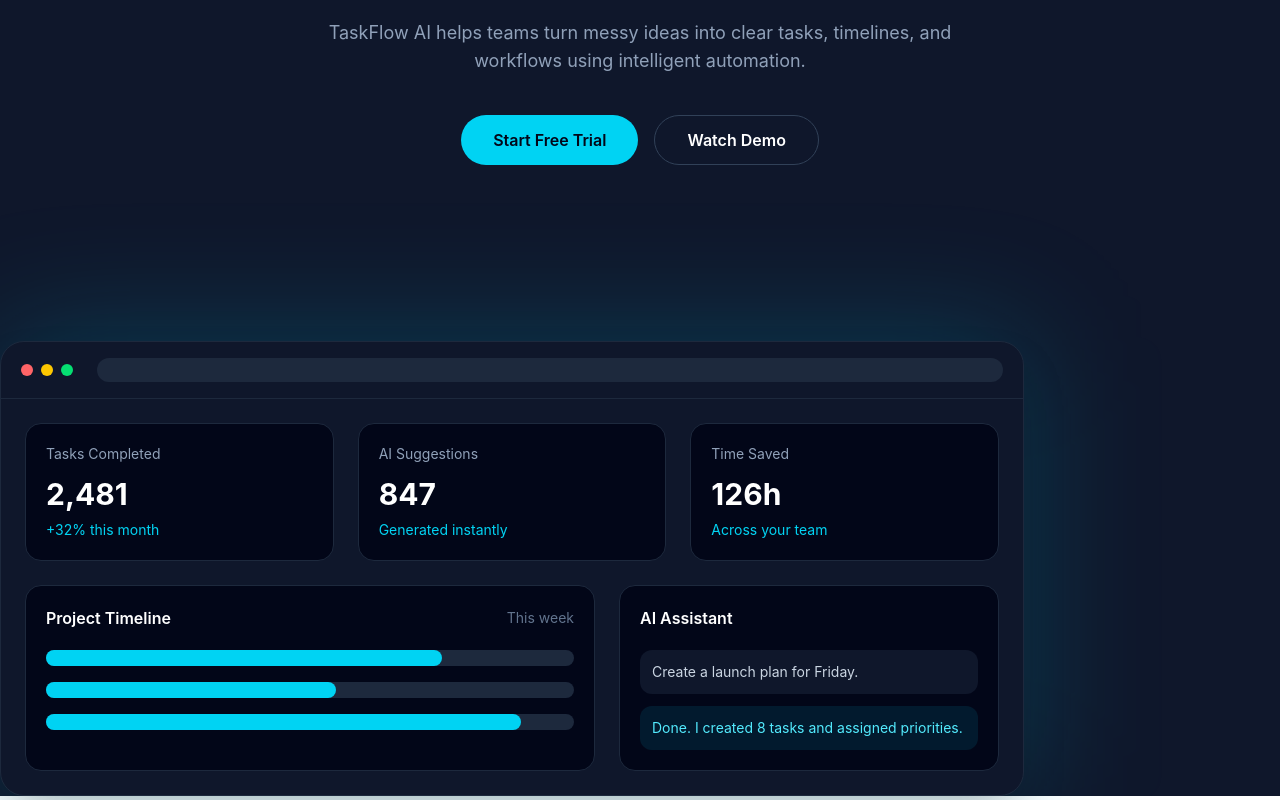
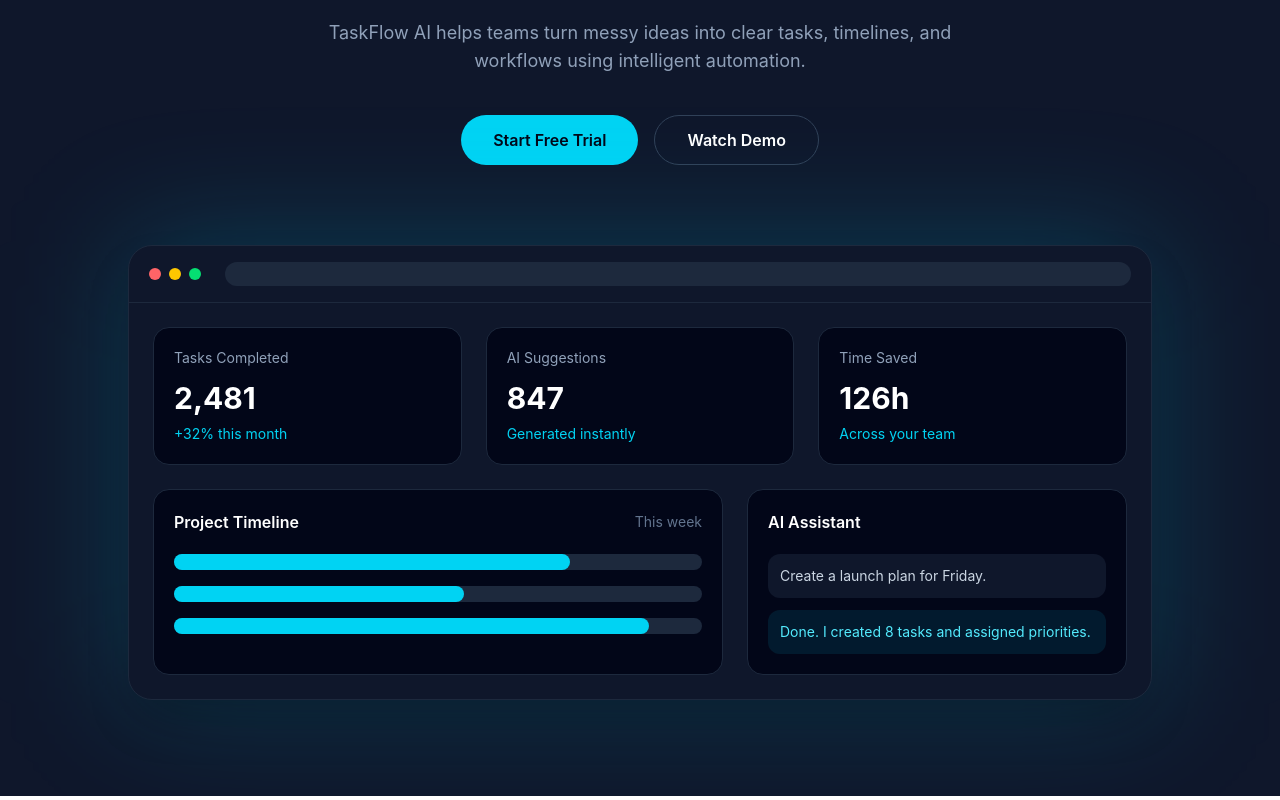
Before and after one commit to abhishekwx7/taskflowAI, a React (Vite) app: page / in a window 1280 px wide. Shown: the part 423-1223 px from the top of the page. Built offline with nearby package versions, Linux system fonts and the light colour scheme.

Commit message:
dashboard added in hero.jsx

```diff
--- a/src/App.jsx
+++ b/src/App.jsx
@@ -7,7 +7,6 @@
     <main className="min-h-screen bg-slate-900 text-white">
       <Navbar />
       <Hero />
-      <HeroDashBoard />
     </main>
   );
 }
--- a/src/components/Hero.jsx
+++ b/src/components/Hero.jsx
@@ -1,4 +1,5 @@
 import React from "react";
+import HeroDashBoard from "./HeroDashBoard";
 
 const Hero = () => {
   return (
@@ -26,6 +27,7 @@
           Watch Demo
         </button>
       </div>
+      <HeroDashBoard />
     </section>
   );
 };
```
